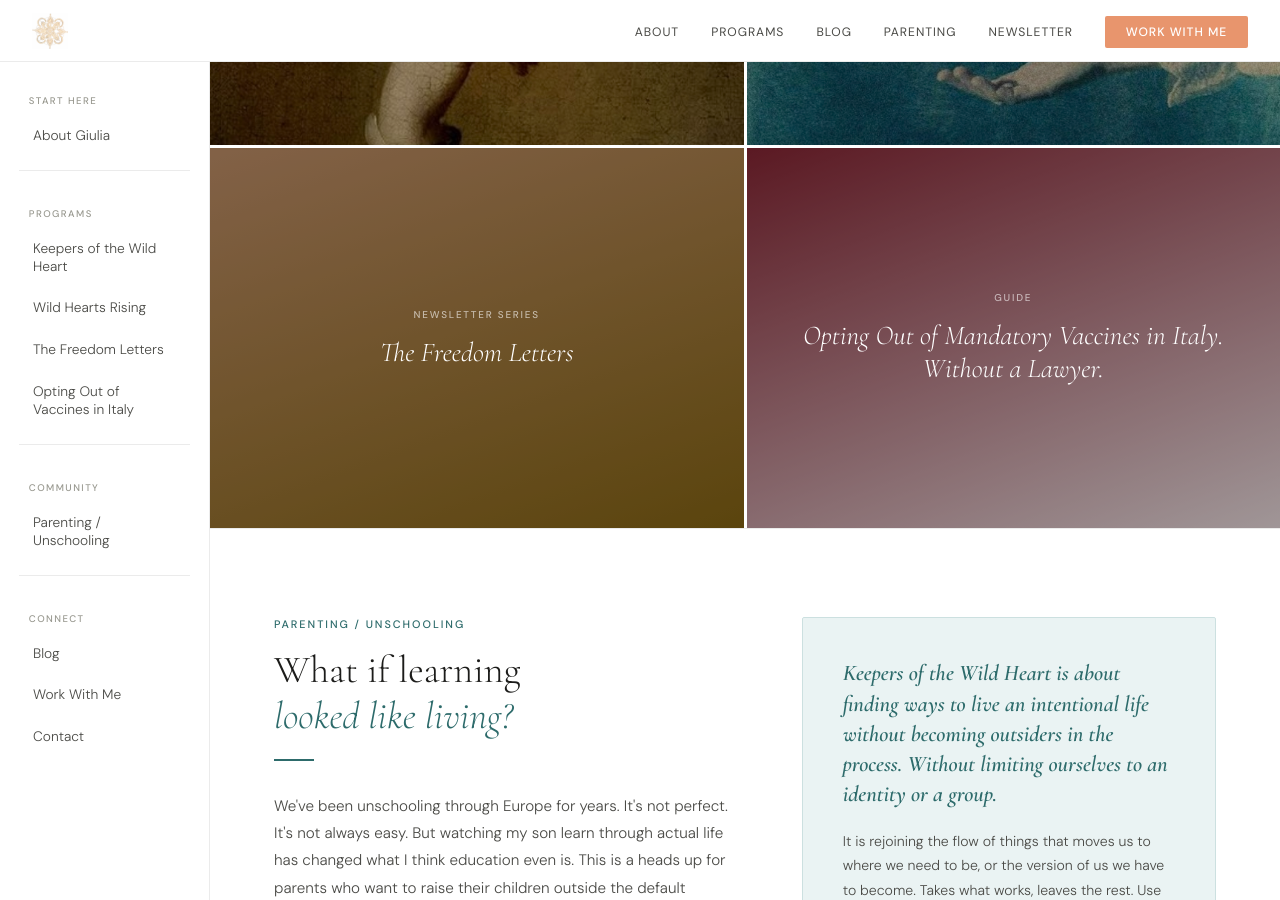
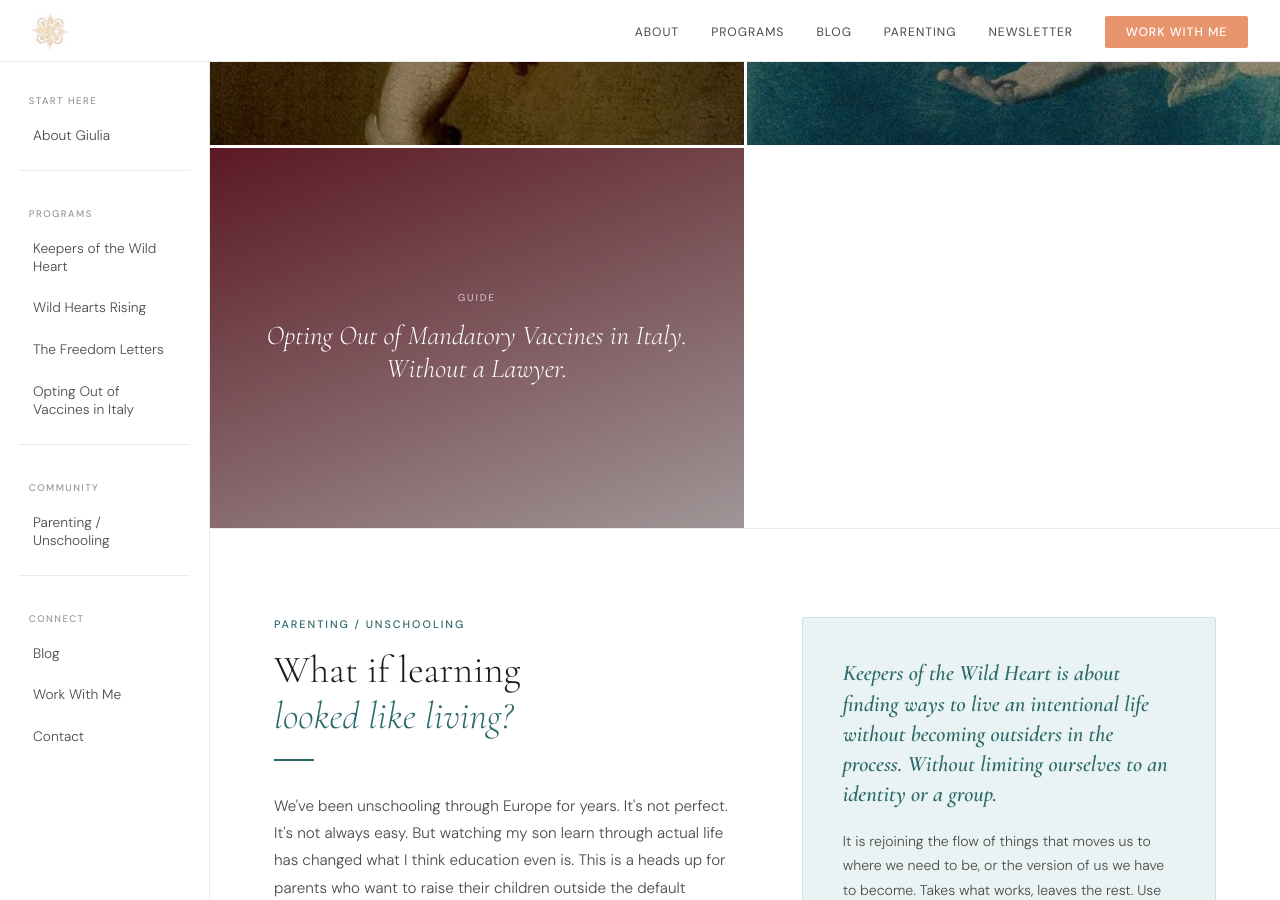
Before and after one commit to Blubell26/giuliapacciotti.com, a Jekyll site: the page built from index.html, in a window 1280 px wide and 900 px high, scrolled down 1516 px. Built offline with Jekyll 4.4.1, drawn with Linux system fonts in a browser that asks for light colours.

Commit message:
Update index.html

```diff
--- a/index.html
+++ b/index.html
@@ -304,21 +304,6 @@ footer { background:var(--dark); color:white; padding:4rem 4rem 2rem; display:gr
           </div>
         </a>
 
-        <a href="#newsletter" class="flip-wrap">
-          <div class="flip-inner">
-            <div class="flip-front" style="background:linear-gradient(160deg,#c8956d 0%,#8b6914 100%);">
-              <span class="flip-front-tag">Newsletter Series</span>
-              <h3 class="flip-front-title">The Freedom Letters</h3>
-            </div>
-            <div class="flip-back" style="background:#2d6b6b;">
-              <span class="flip-back-tag">7 Emails</span>
-              <h3 class="flip-back-title">The Freedom Letters</h3>
-              <p class="flip-back-desc">Income that doesn't reset at the end of the month. Everything I learned when I questioned the model we've been sold.</p>
-              <span class="flip-back-btn">Get the letters</span>
-            </div>
-          </div>
-        </a>
-
         <a href="https://buy.stripe.com/6oUcN5cqp0so0XzbzHfbq00" target="_blank" class="flip-wrap">
           <div class="flip-inner">
             <div class="flip-front" style="background:linear-gradient(160deg,#8b2635 0%,#f5e6e8 100%);">
@@ -326,7 +311,7 @@ footer { background:var(--dark); color:white; padding:4rem 4rem 2rem; display:gr
               <h3 class="flip-front-title">Opting Out of Mandatory Vaccines in Italy. Without a Lawyer.</h3>
             </div>
             <div class="flip-back" style="background:#8b2635;">
-              <span class="flip-back-tag">26€</span>
+              <span class="flip-back-tag">11€</span>
               <h3 class="flip-back-title">Opting Out of Mandatory Vaccines in Italy. Without a Lawyer.</h3>
               <p class="flip-back-desc">What I said, what I did, what happened after. The legal basis, the responsibility paper, the step by step. The full story.</p>
               <span class="flip-back-btn">Get the guide</span>
```
